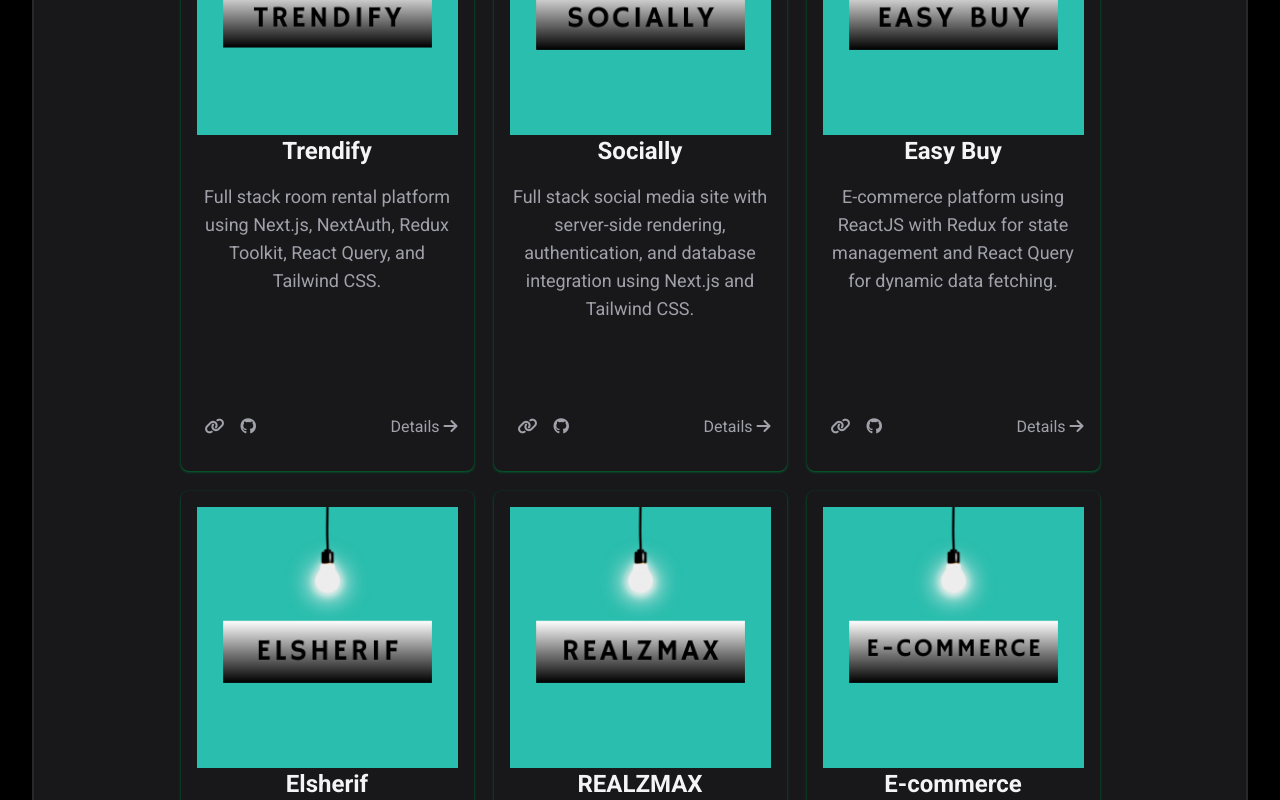
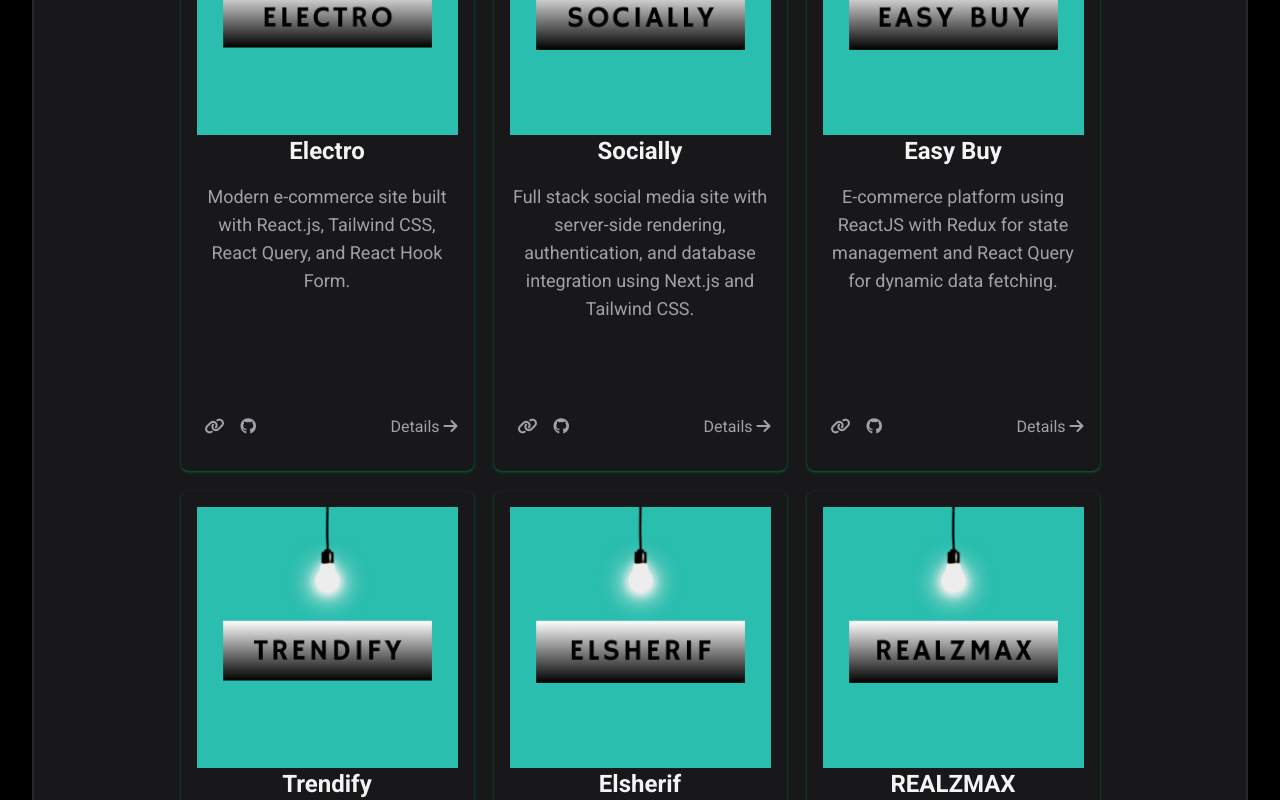
Before and after one commit to ibrahimeltbakh/MyPortfolio, a React (Vite) app: page /projects in a window 1280 px wide. Shown: the part 400-1200 px from the top of the page. Built offline with nearby package versions, Linux system fonts and the light colour scheme.

Commit message:
add new project

```diff
--- a/public/myprojects.js
+++ b/public/myprojects.js
@@ -15,35 +15,43 @@ import MyWebsiteDesign from "./imgs/mywebsite.png";
 import KasperDesign from "./imgs/Kasper Design.png";
 import LeonDesign from "./imgs/Leon Design.png";
 import Trendify from "./imgs/Trendify.png";
+import Electro from "./imgs/Electro.png";
 
 const projects = [
   {
-    id: 17,
-    projectName: "Trendify",
-    category: "Next.js",
+    id: 18,
+    projectName: "Electro",
+    category: "React.js",
     description:
-      "Trendify is a modern full stack rental platform built with Next.js, offering seamless room listing, authentication via NextAuth, powerful state management with Redux Toolkit, and data fetching using React Query. Styled with Tailwind CSS, it ensures a responsive and elegant user experience.",
+      "Electro is a modern e-commerce website built with React.js. It features smooth routing with React Router DOM, efficient form handling with React Hook Form, advanced data fetching using React Query, and robust UI components powered by Tailwind CSS and Radix UI. The website offers a sleek user experience with animations using AOS and Framer Motion, plus real-time notifications via Toast and SweetAlert.",
     shortDescription:
-      "Full stack room rental platform using Next.js, NextAuth, Redux Toolkit, React Query, and Tailwind CSS.",
+      "Modern e-commerce site built with React.js, Tailwind CSS, React Query, and React Hook Form.",
     technologies: [
-      "Next.js",
+      "React",
+      "React DOM",
+      "React Router DOM",
       "Tailwind CSS",
-      "NextAuth",
-      "Redux Toolkit",
+      "React Hook Form",
       "React Query",
+      "Framer Motion",
+      "AOS",
+      "SweetAlert2",
       "Axios",
-      "TypeScript",
-      "React",
-      "React DOM"
+      "Zod",
+      "Lucide React",
+      "React Icons",
+      "React Hot Toast",
+      "React Toastify",
+      "Radix UI",
+      "React Slick"
     ],
-    imgPath: Trendify,
-    githubLink: "https://github.com/ibrahimeltbakh/Trendify",
-    liveLink: "https://trendify-ibrahimeltbakhs-projects.vercel.app/"
+    imgPath: Electro,
+    githubLink: "https://github.com/ibrahimeltbakh/Electro",
+    liveLink: "https://electro-iti.netlify.app/"
   },
-
   {
 
-    id: 16,
+    id: 17,
     projectName: "Socially",
     category: "Next.js",
     description: "Dynamic social media Full Stack website with Next.js, featuring server-side rendering, Tailwind CSS styling, Neon database, Prisma ORM, Clerk authentication, TypeScript safety, and Uploadthing uploads.",
@@ -67,7 +75,7 @@ const projects = [
     liveLink: "https://socially-six-khaki.vercel.app/"
   },
   {
-    id: 15,
+    id: 16,
     projectName: "Easy Buy",
     category: "ReactJS",
     description: "A dynamic and responsive eCommerce website using ReactJS, integrating state management with Redux and data fetching with React Query.",
@@ -89,6 +97,29 @@ const projects = [
     imgPath: EasyBuy,
     githubLink: "https://github.com/ibrahimeltbakh/EasyBuy",
     liveLink: "https://eassybuy.netlify.app/"
+  },
+  {
+    id: 15,
+    projectName: "Trendify",
+    category: "Next.js",
+    description:
+      "Trendify is a modern full stack rental platform built with Next.js, offering seamless room listing, authentication via NextAuth, powerful state management with Redux Toolkit, and data fetching using React Query. Styled with Tailwind CSS, it ensures a responsive and elegant user experience.",
+    shortDescription:
+      "Full stack room rental platform using Next.js, NextAuth, Redux Toolkit, React Query, and Tailwind CSS.",
+    technologies: [
+      "Next.js",
+      "Tailwind CSS",
+      "NextAuth",
+      "Redux Toolkit",
+      "React Query",
+      "Axios",
+      "TypeScript",
+      "React",
+      "React DOM"
+    ],
+    imgPath: Trendify,
+    githubLink: "https://github.com/ibrahimeltbakh/Trendify",
+    liveLink: "https://trendify-ibrahimeltbakhs-projects.vercel.app/"
   },
   {
     id: 14,
```
Also changed, not shown: public/imgs/Electro.png (added).
